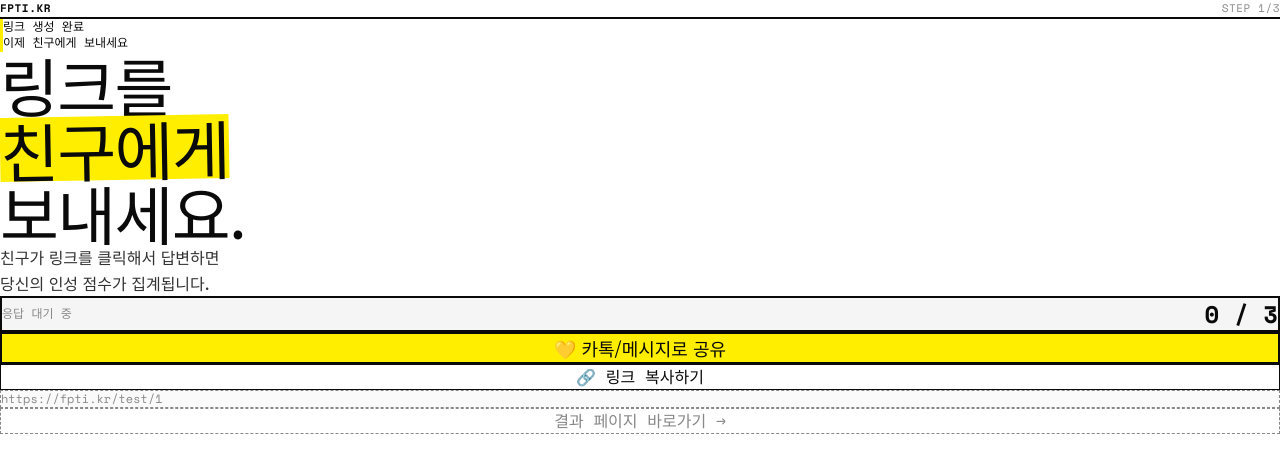
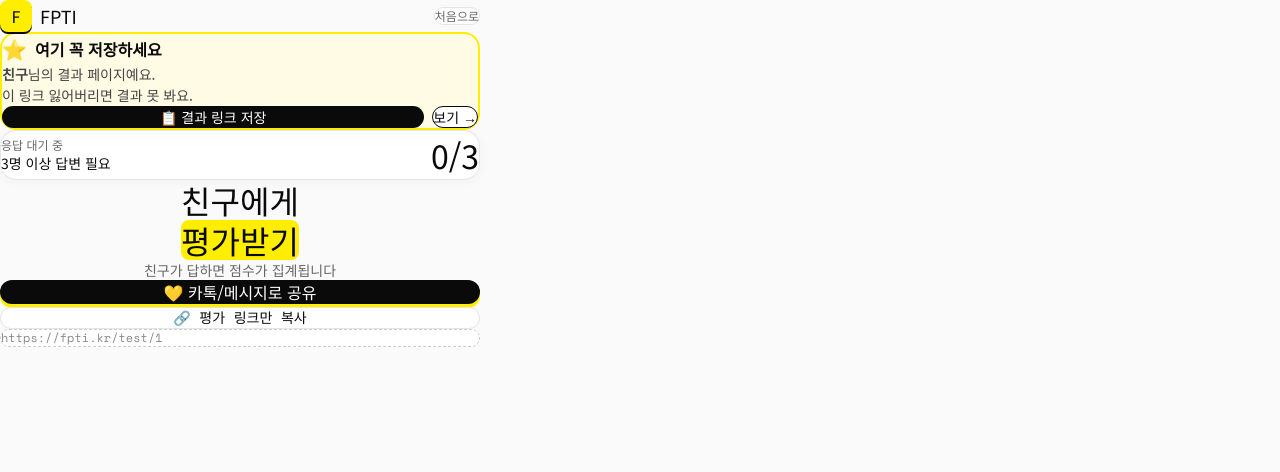
Before and after one commit to minimanimo98/fpti, a Next.js app: page /share/1 in a window 1280 px wide. Shown: the top 472 px of the page. Built offline with nearby package versions, Linux system fonts and the light colour scheme; no server answers; the database is empty.

Commit message:
내 결과 이어보기 + 토큰 자동 저장 시스템

```diff
--- a/app/share/[token]/page.tsx
+++ b/app/share/[token]/page.tsx
@@ -10,10 +10,14 @@
   const [count, setCount] = useState(0)
   const [nickname, setNickname] = useState('친구')
   const shareUrl = `https://fpti.kr/test/${token}`
+  const resultUrl = `https://fpti.kr/result/${token}`
 
-  const INK = "#0a0a0a"
-  const HIGHLIGHT = "#FFEE00"
-  const GRAY = "#888888"
+  // 본인 토큰 localStorage에 저장 (페이지 들어오는 즉시)
+  useEffect(() => {
+    if (typeof token === 'string') {
+      localStorage.setItem('fpti_my_token', token)
+    }
+  }, [token])
 
   useEffect(() => {
     const fetchCount = async () => {
@@ -36,9 +40,9 @@
     setTimeout(() => setCopied(false), 2000)
   }
 
-  // 모바일 공유 (Web Share API)
+  // 공유 메시지에 본인 결과 링크도 포함
   const handleShare = async () => {
-    const shareText = `내 인성 평가해줘 🥺\n${nickname}이(가) 어떤 사람인지 솔직하게 답해줘.\n2분이면 끝!`
+    const shareText = `내 인성 평가해줘 🥺\n\n👉 ${shareUrl}\n\n(내 결과는 여기서: ${resultUrl})`
 
     if (navigator.share) {
       try {
@@ -48,10 +52,7 @@
           url: shareUrl,
         })
       } catch (err) {
-        // 사용자가 취소한 경우는 무시
-        if ((err as Error).name !== 'AbortError') {
-          handleCopy()
-        }
+        if ((err as Error).name !== 'AbortError') handleCopy()
       }
     } else {
       handleCopy()
@@ -59,112 +60,156 @@
   }
 
   return (
-    <main className="min-h-screen px-6 py-12" style={{ background: '#fff' }}>
+    <main className="min-h-screen px-6 py-10" style={{ background: '#FAFAFA', color: '#0a0a0a' }}>
+      {/* 헤더 */}
+      <header className="max-w-[480px] mx-auto flex justify-between items-center mb-8">
+        <div className="flex items-center gap-2">
           <div
-        className="flex justify-between mb-12 pb-5 text-[11px] uppercase tracking-wider"
-        style={{ fontFamily: "var(--font-mono)", borderBottom: `2px solid ${INK}` }}
+            className="w-8 h-8 rounded-lg flex items-center justify-center"
+            style={{ background: '#FFEE00', boxShadow: '0 2px 0 #0a0a0a' }}
           >
-        <div className="font-bold">FPTI.KR</div>
-        <div style={{ color: GRAY }}>STEP 1/3</div>
+            <span style={{ fontFamily: 'var(--font-display)', fontSize: 16 }}>F</span>
           </div>
+          <span style={{ fontFamily: 'var(--font-display)', fontSize: 18 }}>FPTI</span>
+        </div>
+        <button
+          onClick={() => router.push('/')}
+          className="text-xs px-3 py-1.5 rounded-full"
+          style={{ color: '#666', background: '#fff', border: '1px solid #e5e5e5' }}
+        >
+          처음으로
+        </button>
+      </header>
 
+      <div className="max-w-[480px] mx-auto">
+        {/* 본인 결과 링크 - 강조 (북마크 안내) */}
         <div
-        className="text-xs mb-8 pl-2.5 leading-snug"
-        style={{ fontFamily: "var(--font-mono)", borderLeft: `3px solid ${HIGHLIGHT}` }}
-      >
-        링크 생성 완료<br />
-        이제 친구에게 보내세요
-      </div>
-
-      <h1
-        className="leading-none tracking-tight mb-4"
-        style={{ fontFamily: "var(--font-display)", fontSize: "clamp(32px, 9vw, 64px)" }}
-      >
-        링크를<br />
-        <span className="px-2.5 inline-block" style={{ background: HIGHLIGHT, transform: "rotate(-1deg)" }}>
-          친구에게
-        </span>
-        <br />
-        보내세요.
-      </h1>
-
-      <p className="text-base leading-relaxed mb-8" style={{ color: '#333', fontWeight: 500 }}>
-        친구가 링크를 클릭해서 답변하면<br />
-        당신의 인성 점수가 집계됩니다.
-      </p>
-
-      <div
-        className="px-5 py-4 mb-6 flex items-center justify-between"
+          className="p-5 mb-6 rounded-2xl"
           style={{
-          background: count >= 3 ? HIGHLIGHT : '#f5f5f5',
-          border: `2px solid ${INK}`,
-          fontFamily: 'var(--font-mono)',
+            background: '#FFFBE5',
+            border: '2px solid #FFEE00',
           }}
         >
-        <div className="text-xs" style={{ color: count >= 3 ? INK : GRAY }}>
-          {count >= 3 ? '✓ 결과 공개 가능!' : '응답 대기 중'}
+          <div className="flex items-center gap-2 mb-2">
+            <span style={{ fontSize: 20 }}>⭐</span>
+            <strong style={{ fontFamily: 'var(--font-display)', fontSize: 16 }}>
+              여기 꼭 저장하세요
+            </strong>
           </div>
-        <div className="text-2xl font-bold" style={{ fontFamily: 'var(--font-display)' }}>
-          {count} / 3
+          <p className="text-sm mb-3" style={{ color: '#444', lineHeight: 1.5 }}>
+            <strong>{nickname}</strong>님의 결과 페이지예요.<br />
+            이 링크 잃어버리면 결과 못 봐요.
+          </p>
+          <div className="flex gap-2">
+            <button
+              onClick={() => {
+                navigator.clipboard.writeText(resultUrl)
+                alert('결과 링크 복사됨!\n메모장이나 카톡에 저장하세요.')
+              }}
+              className="flex-1 py-3 text-sm rounded-xl"
+              style={{
+                background: '#0a0a0a',
+                color: '#fff',
+                fontFamily: 'var(--font-display)',
+                border: 'none',
+              }}
+            >
+              📋 결과 링크 저장
+            </button>
+            <button
+              onClick={() => router.push(`/result/${token}`)}
+              className="px-4 py-3 text-sm rounded-xl"
+              style={{
+                background: '#fff',
+                color: '#0a0a0a',
+                fontFamily: 'var(--font-display)',
+                border: '1.5px solid #0a0a0a',
+              }}
+            >
+              보기 →
+            </button>
           </div>
         </div>
 
-      {/* 메인 공유 버튼 */}
+        {/* 응답 카운터 */}
+        <div
+          className="p-5 mb-6 rounded-2xl flex items-center justify-between"
+          style={{
+            background: count >= 3 ? '#FFEE00' : '#fff',
+            border: '1.5px solid ' + (count >= 3 ? '#0a0a0a' : '#e5e5e5'),
+            boxShadow: count >= 3 ? '0 3px 0 #0a0a0a' : '0 2px 12px rgba(0,0,0,0.04)',
+          }}
+        >
+          <div>
+            <div className="text-xs mb-1" style={{ color: '#666' }}>
+              {count >= 3 ? '✓ 결과 공개됐어요!' : '응답 대기 중'}
+            </div>
+            <div style={{ fontFamily: 'var(--font-display)', fontSize: 14 }}>
+              {count >= 3 ? '잠시 후 결과로 이동' : '3명 이상 답변 필요'}
+            </div>
+          </div>
+          <div style={{ fontFamily: 'var(--font-display)', fontSize: 32 }}>
+            {count}/3
+          </div>
+        </div>
+
+        {/* 공유 안내 */}
+        <h1
+          className="leading-tight mb-3 text-center"
+          style={{ fontFamily: 'var(--font-display)', fontSize: 32 }}
+        >
+          친구에게<br />
+          <span className="inline-block px-2 rounded-lg mt-1" style={{ background: '#FFEE00' }}>
+            평가받기
+          </span>
+        </h1>
+
+        <p className="text-sm text-center mb-6" style={{ color: '#666' }}>
+          친구가 답하면 점수가 집계됩니다
+        </p>
+
+        {/* 공유 버튼 */}
         <button
           onClick={handleShare}
-        className="w-full py-5 text-lg mb-3 flex items-center justify-center gap-2"
+          className="w-full py-4 text-base rounded-2xl mb-3 transition-all"
           style={{
-          background: HIGHLIGHT,
-          color: INK,
-          fontFamily: "var(--font-display)",
-          border: `2px solid ${INK}`,
+            background: '#0a0a0a',
+            color: '#fff',
+            fontFamily: 'var(--font-display)',
+            border: 'none',
             cursor: 'pointer',
+            boxShadow: '0 4px 0 #FFEE00',
           }}
         >
           💛 카톡/메시지로 공유
         </button>
 
-      {/* 링크 복사 (보조) */}
         <button
           onClick={handleCopy}
-        className="w-full py-4 text-base mb-8"
+          className="w-full py-3 text-sm rounded-2xl mb-6"
           style={{
-          background: copied ? '#f5f5f5' : '#fff',
-          color: INK,
-          fontFamily: "var(--font-mono)",
-          border: `1px solid ${INK}`,
-          cursor: 'pointer',
+            background: copied ? '#FFEE00' : '#fff',
+            color: '#0a0a0a',
+            border: '1.5px solid #e5e5e5',
+            fontFamily: 'var(--font-mono)',
           }}
         >
-        {copied ? '✓ 복사됐어요!' : '🔗 링크 복사하기'}
+          {copied ? '✓ 복사됐어요!' : '🔗 평가 링크만 복사'}
         </button>
 
         {/* 링크 미리보기 */}
         <div
-        className="px-4 py-3 mb-12 text-xs break-all"
+          className="p-3 text-xs break-all rounded-xl"
           style={{
-          border: `1px dashed ${GRAY}`,
-          fontFamily: "var(--font-mono)",
-          background: '#fafafa',
-          color: GRAY,
+            border: '1px dashed #ccc',
+            fontFamily: 'var(--font-mono)',
+            background: '#fff',
+            color: '#888',
           }}
         >
           {shareUrl}
         </div>
-
-      <button
-        onClick={() => router.push(`/result/${token}`)}
-        className="w-full py-4 text-base"
-        style={{
-          background: 'transparent',
-          color: GRAY,
-          fontFamily: "var(--font-mono)",
-          border: `1px dashed ${GRAY}`,
-          cursor: 'pointer',
-        }}
-      >
-        결과 페이지 바로가기 →
-      </button>
+      </div>
     </main>
   )
 }
```
Also changed, not shown: app/page.tsx (+50 -10 lines). Lines whose indentation alone changed are shown as unchanged.
